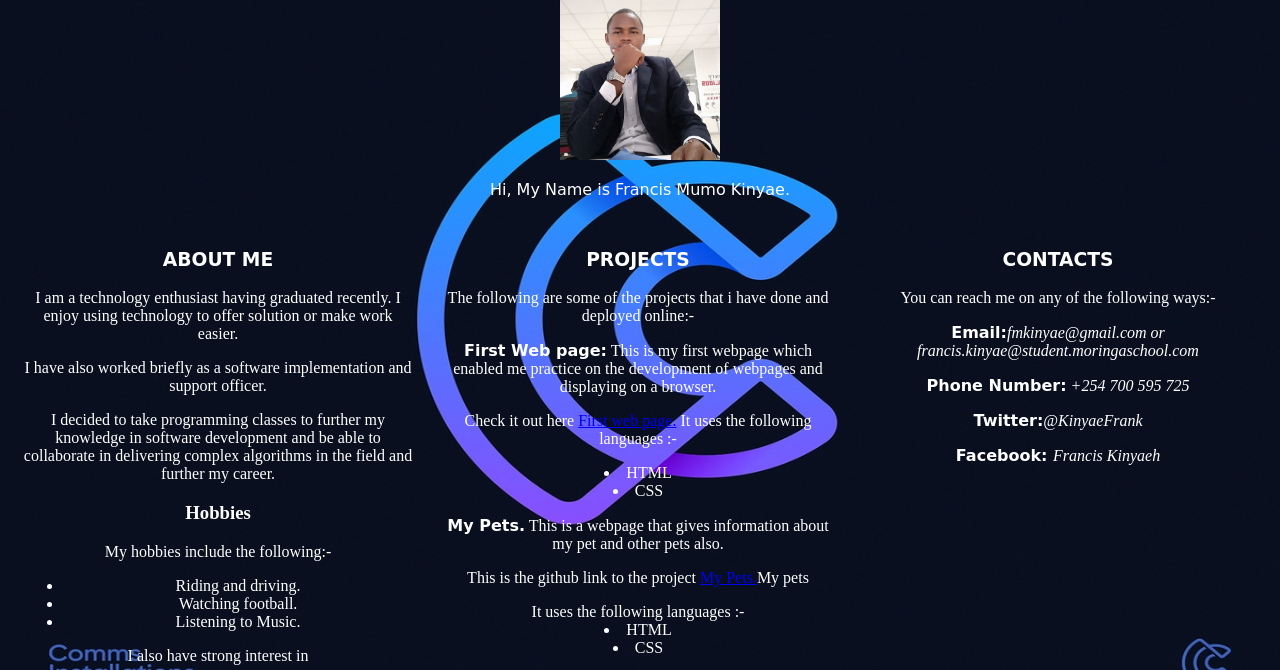
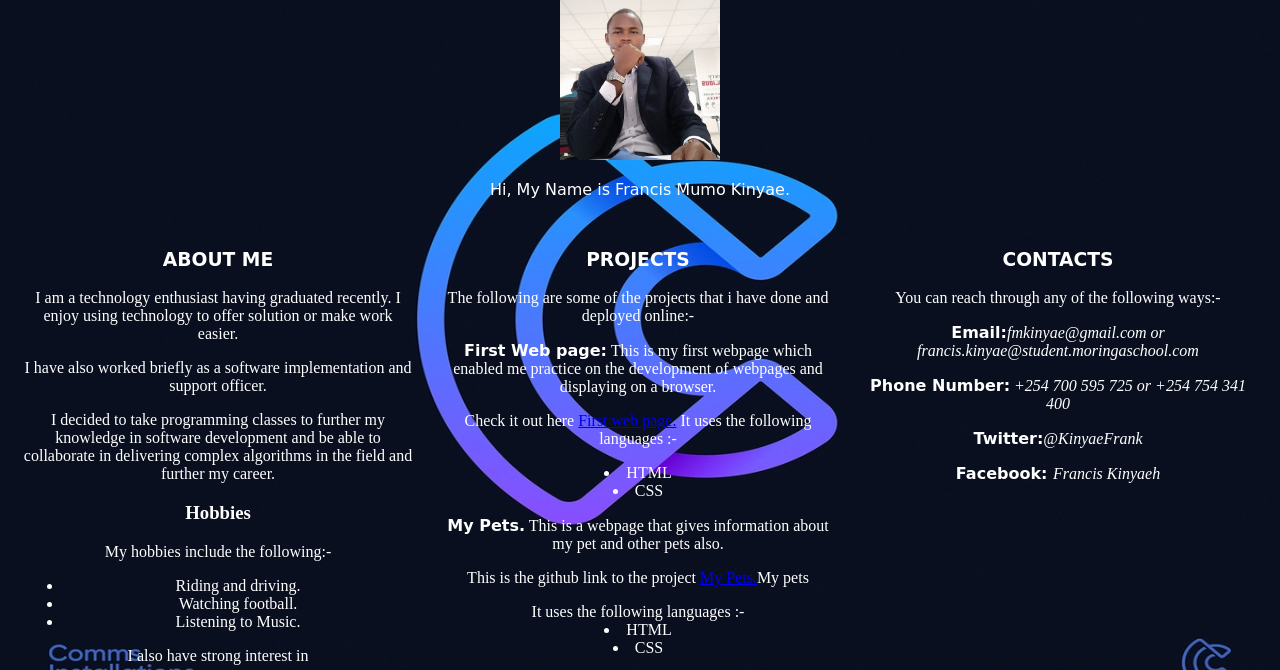
Before and after one commit to fkinyae/portfolio, a plain HTML site: page index.html in a window 1280 px wide. Shown: the part 81-751 px from the top of the page. Drawn offline with Linux system fonts and the light colour scheme; a web font is replaced by a local one.

Commit message:
add contact details

```diff
--- a/index.html
+++ b/index.html
@@ -74,9 +74,9 @@
     <div class="column">
         <p>
             <h3><strong>CONTACTS</strong></h3>
-            <p>You can reach me on any of the following ways:-</p>
+            <p>You can reach through any of the following ways:-</p>
             <p><strong>Email:</strong><em>fmkinyae@gmail.com or francis.kinyae@student.moringaschool.com</em></p>
-            <p><strong>Phone Number:</strong><em> +254 700 595 725</em></p>
+            <p><strong>Phone Number:</strong><em> +254 700 595 725 or +254 754 341 400</em></p>
             <p><strong>Twitter:</strong><em>@KinyaeFrank</em></p>
             <p><strong>Facebook: </strong><em> Francis Kinyaeh</em></p>
         </p>
```
